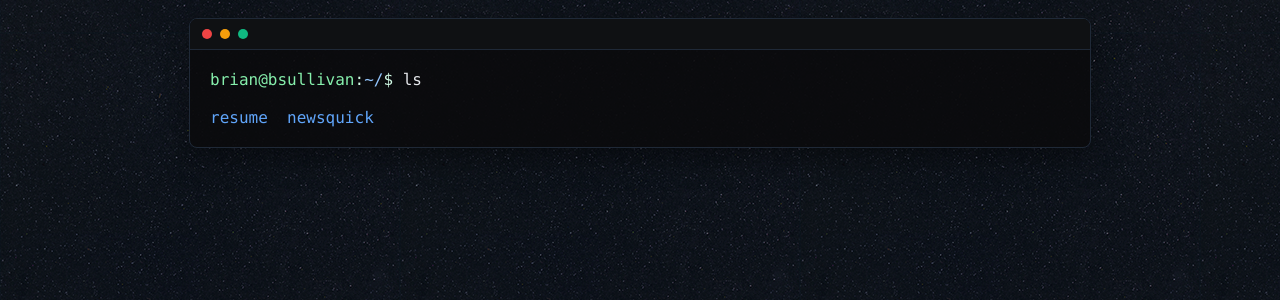
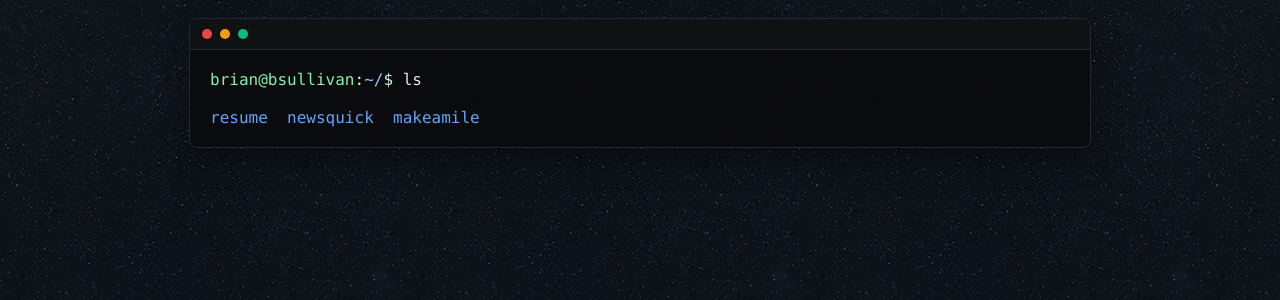
Before and after one commit to bsullivan-io/bsullivan.io, a Jekyll site: the page built from index.html, in a window 1280 px wide. Shown: the part 367-667 px from the top of the page. Built offline with Jekyll 4.4.1, drawn with Linux system fonts in a browser that asks for light colours.

Commit message:
Add MakeAMile homepage link

```diff
--- a/_layouts/home.html
+++ b/_layouts/home.html
@@ -47,7 +47,7 @@
     <div class="screen">
       <div><span class="prompt">brian@bsullivan</span>:<span class="path">~/</span>$ <span class="cmd">ls</span></div>
       <div class="ls"><br />
-        <a href="/resume">resume</a><span class="spacer"></span><a href="https://newsquick.app" rel="noopener noreferrer" target="_blank">newsquick</a>
+        <a href="/resume">resume</a><span class="spacer"></span><a href="https://newsquick.app" rel="noopener noreferrer" target="_blank">newsquick</a><span class="spacer"></span><a href="https://www.makeamile.com" rel="noopener noreferrer" target="_blank">makeamile</a>
       </div>
     </div>
   </div>
```
